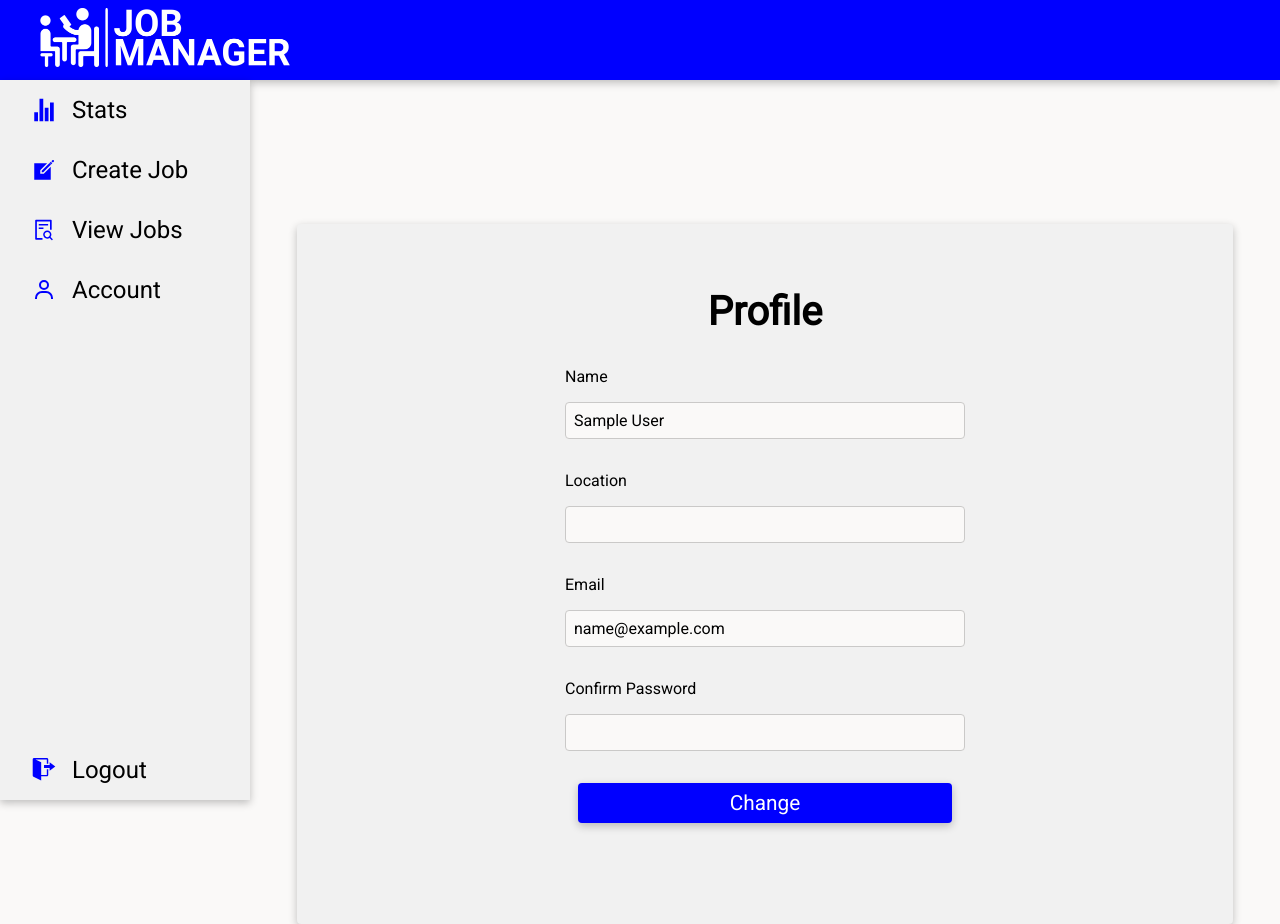
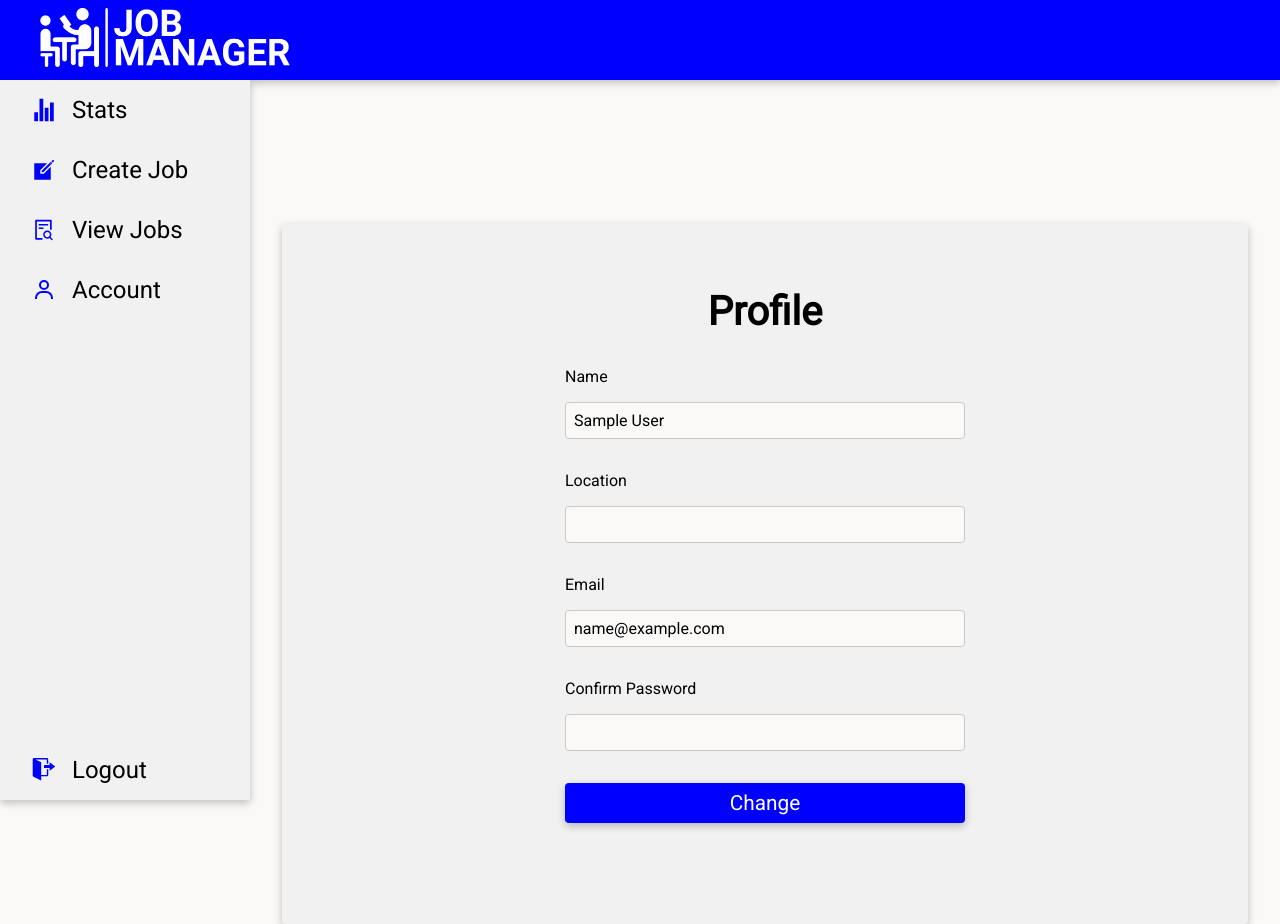
Before and after one commit to HageC/job-manager, a React (Create React App) app in the folder client/: page /profile in a window 1280 px wide. Built offline with nearby package versions, Linux system fonts and the light colour scheme; sample sign-in values are in the browser's storage.

Commit message:
initial stats frontend

```diff
--- a/client/src/context/reducer.js
+++ b/client/src/context/reducer.js
@@ -81,7 +81,7 @@ const reducer = (state, action) => {
   } else if (action.type === "CHANGE_PAGE") {
     return { ...state, page: action.payload.page };
   } else if (action.type === "GET_STATS_SUCCESS") {
-    return { ...state, stats: action.payload.jobStats };
+    return { ...state, stats: action.payload.jobStats, loading: false };
   }
 };
 
--- a/client/src/pages/dashboard/CreateJob.js
+++ b/client/src/pages/dashboard/CreateJob.js
@@ -45,7 +45,8 @@ const StyleWrapper = styled.div`
     display: block;
     margin: 2rem auto 2rem auto;
     padding: 0.5rem;
-    width: 40%;
+    width: 100%;
+    max-width: 400px;
     border: none;
     border-radius: 4px;
     box-shadow: rgba(0, 0, 0, 0.24) 0px 3px 8px;
--- a/client/src/pages/dashboard/Layout.js
+++ b/client/src/pages/dashboard/Layout.js
@@ -28,7 +28,7 @@ const StyleWrapper = styled.div.attrs({ className: "dashboard" })`
 
   .info-section {
     width: 100%;
-    max-width: 1000px;
+    max-width: 1400px;
     margin: 4rem auto 0 auto;
   }
 
--- a/client/src/pages/dashboard/Profile.js
+++ b/client/src/pages/dashboard/Profile.js
@@ -43,7 +43,8 @@ const StyleWrapper = styled.div`
     display: block;
     margin: 2rem auto 2rem auto;
     padding: 0.5rem;
-    width: 40%;
+    width: 100%;
+    max-width: 400px;
     border: none;
     border-radius: 4px;
     box-shadow: rgba(0, 0, 0, 0.24) 0px 3px 8px;
--- a/client/src/pages/dashboard/Stats.js
+++ b/client/src/pages/dashboard/Stats.js
@@ -1,11 +1,65 @@
 import React, { useEffect } from "react";
 import { useGlobalState } from "../../context/stateContext";
+import styled from "styled-components";
+import { Link } from "react-router-dom";
+
+const StyleWrapper = styled.div`
+  margin: 5rem 1rem 0 1rem;
+  .stats {
+    display: flex;
+    justify-content: center;
+  }
+
+  .stats div {
+    color: black;
+    background-color: #f1f1f1;
+    box-shadow: rgba(0, 0, 0, 0.15) 1.95px 1.95px 2.6px;
+    border-radius: 2px;
+    padding: 1rem;
+    margin: 0 1rem;
+    width: 600px;
+  }
+
+  h1 {
+    margin: 0 auto;
+    text-align: center;
+  }
+
+  .stat {
+    margin-top: 1rem;
+    font-weight: 400;
+  }
+`;
+
 const Stats = () => {
-  const { getStats } = useGlobalState();
+  const { getStats, stats, loading } = useGlobalState();
   useEffect(() => {
     getStats();
   }, []);
-  return <div>Stats</div>;
+
+  if (loading) {
+    return <h1>Loading</h1>;
+  }
+
+  return (
+    <StyleWrapper>
+      <div className="stats">
+        <div>
+          <h1>Pending Applications</h1>
+          <h1 className="stat">{stats.pending}</h1>
+        </div>
+
+        <div>
+          <h1>Interviews Scheduled</h1>
+          <h1 className="stat">{stats.interview}</h1>
+        </div>
+        <div>
+          <h1>Declined Applications</h1>
+          <h1 className="stat">{stats.declined}</h1>
+        </div>
+      </div>
+    </StyleWrapper>
+  );
 };
 
 export default Stats;
```
